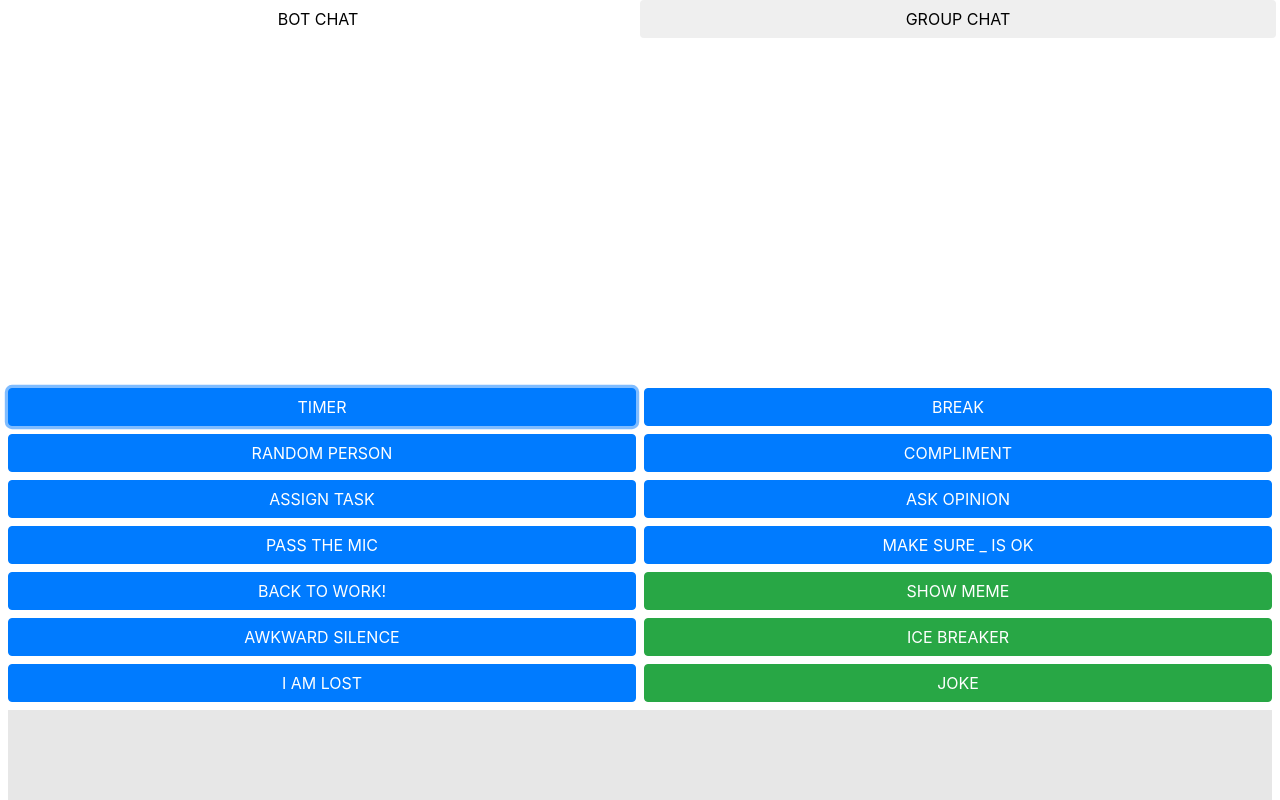
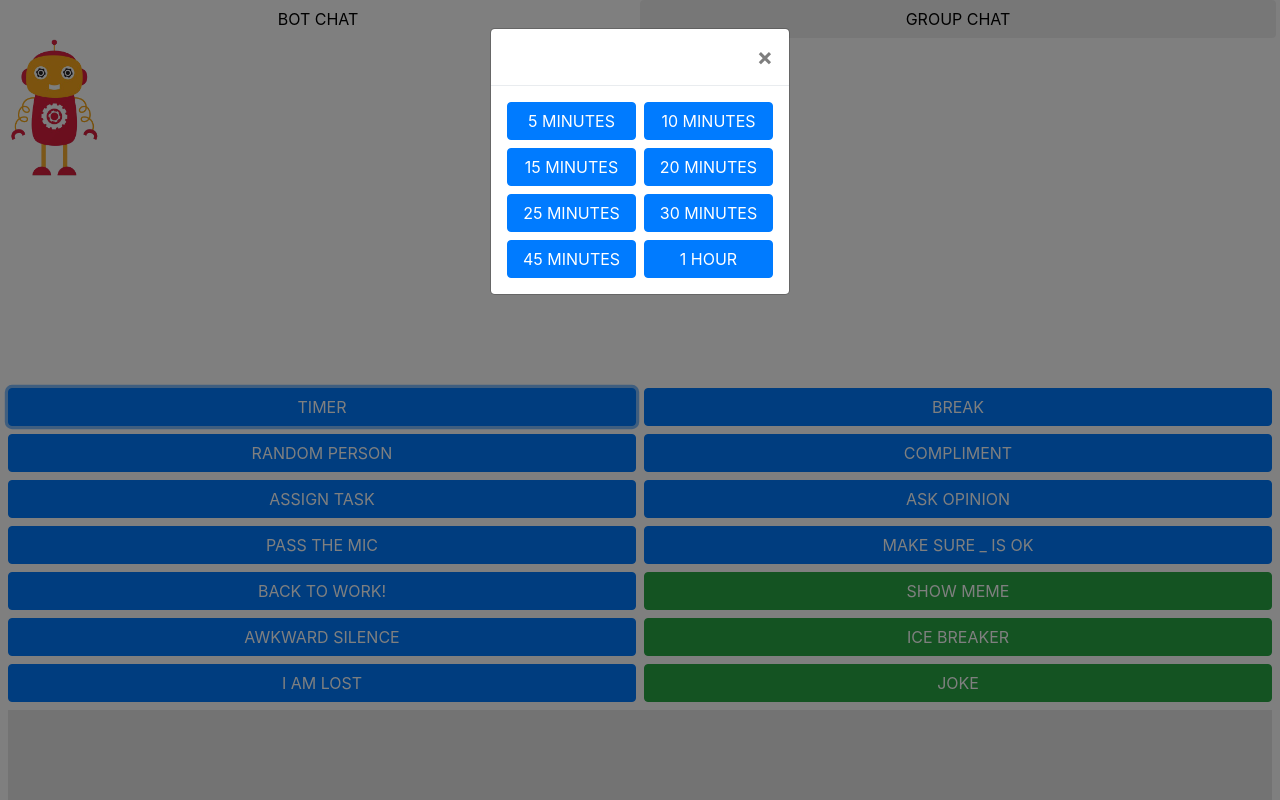
Before and after one commit to bruhnth17/zoom-bot-prototype, a website: page index.html in a window 1280 px wide. Both pictures are taken after a click on the button "TIMER". Drawn offline with nearby package versions, Linux system fonts and the light colour scheme; no server answers.

Commit message:
Bot image and Timer modal

```diff
--- a/index.html
+++ b/index.html
@@ -2,29 +2,39 @@
 <html>
 <head>
     <title>Zoom Bot</title>
+    <meta charset="utf-8">
+    <meta name="viewport" content="width=device-width, initial-scale=1">
     <script src="/socket.io/socket.io.js"></script>
     <script src="client.js"></script>
     <link href="style.css" rel="stylesheet">
     <link rel="stylesheet" href="https://maxcdn.bootstrapcdn.com/bootstrap/4.0.0/css/bootstrap.min.css"
           integrity="sha384-Gn5384xqQ1aoWXA+058RXPxPg6fy4IWvTNh0E263XmFcJlSAwiGgFAW/dAiS6JXm" crossorigin="anonymous">
+
+    <script src="https://ajax.googleapis.com/ajax/libs/jquery/3.5.1/jquery.min.js"></script>
+    <script src="https://maxcdn.bootstrapcdn.com/bootstrap/4.0.0/js/bootstrap.min.js"></script>
 </head>
 
 <div class="row">
     <div class="col-6 fix-padding-right ">
-        <button type="button" class="btn btn-block bg-white">BOT CHAT</button>
+        <button class="btn btn-block bg-white">BOT CHAT</button>
     </div>
     <div class="col-6 fix-padding-right">
-        <button type="button" class="btn btn-block">GROUP CHAT</button>
+        <button class="btn btn-block">GROUP CHAT</button>
     </div>
 </div>
+
+<img src="images/bot.png" class="bot-img">
+
 <ul id="list"></ul>
 
+
 <div class="btn-container">
-
     <!--    The buttons-->
     <div class="row">
         <div class="col-6 fix-padding-right">
-            <button id="b1" onclick="timerOnClick()" type="button" class="btn btn-primary btn-block">TIMER</button>
+            <button id="b1" data-toggle="modal" data-target="#myModal" type="button" class="btn btn-primary btn-block">
+                TIMER
+            </button>
             <button id="b2" type="button" class="btn btn-primary btn-block">RANDOM PERSON</button>
             <button id="b3" type="button" class="btn btn-primary btn-block">ASSIGN TASK</button>
             <button id="b4" type="button" class="btn btn-primary btn-block">PASS THE MIC</button>
@@ -51,19 +61,50 @@
         <h6 id="d4" class="hide">Bot interrupts the person that is talking. Someone else has to talk instead</h6>
         <h6 id="d5" class="hide">Bot motivates the group to go back to work!</h6>
         <h6 id="d6" class="hide">Bot breaks the awkward silence with something</h6>
-        <h6 id="d7" class="hide">Bot anonymously says that there is someone who got lost and asks all the group to repeat briefly what has been said</h6>
-        <h6 id="d8" class="hide">Bot asks everyone to vote for a break, each person replies via their individual chat with the bot</h6>
+        <h6 id="d7" class="hide">Bot anonymously says that there is someone who got lost and asks all the group to
+            repeat briefly what has been said</h6>
+        <h6 id="d8" class="hide">Bot asks everyone to vote for a break, each person replies via their individual chat
+            with the bot</h6>
         <h6 id="d9" class="hide">Bot says in the group a compliment for the specified person</h6>
         <h6 id="d10" class="hide">Bot asks the specified person for their opinion</h6>
-        <h6 id="d11" class="hide">Bot sends an anonymous message to the specified person. The reply is sent back to the person who asked the bot</h6>
+        <h6 id="d11" class="hide">Bot sends an anonymous message to the specified person. The reply is sent back to the
+            person who asked the bot</h6>
         <h6 id="d12" class="hide">Bot shows the group a meme</h6>
         <h6 id="d13" class="hide">Bot proposes a short ice breaker activity</h6>
         <h6 id="d14" class="hide">Bot tells the group a joke</h6>
     </div>
 </div>
 
+<!--    MODALS-->
+<!-- TIMER MODAL -->
+<div class="modal fade" id="myModal" role="dialog">
+    <div class="modal-dialog modal-sm">
+        <!-- Modal content-->
+        <div class="modal-content">
+            <div class="modal-header">
+                <button type="button" class="close" data-dismiss="modal">&times;</button>
+            </div>
+            <div class="modal-body">
+                <div class="row">
+                    <div class="col-6 fix-padding-right">
+                        <button type="button" class="btn btn-primary btn-block">5 MINUTES</button>
+                        <button type="button" class="btn btn-primary btn-block">15 MINUTES</button>
+                        <button type="button" class="btn btn-primary btn-block">25 MINUTES</button>
+                        <button type="button" class="btn btn-primary btn-block">45 MINUTES</button>
+                    </div>
+                    <div class="col-6 fix-padding-left">
+                        <button type="button" class="btn btn-primary btn-block">10 MINUTES</button>
+                        <button type="button" class="btn btn-primary btn-block">20 MINUTES</button>
+                        <button type="button" class="btn btn-primary btn-block">30 MINUTES</button>
+                        <button type="button" class="btn btn-primary btn-block">1 HOUR</button>
+                    </div>
+                </div>
+            </div>
+        </div>
+    </div>
+</div>
+
 <!--    Show description of each function when you hover a button   -->
-<script src="https://ajax.googleapis.com/ajax/libs/jquery/3.5.1/jquery.min.js"></script>
 <script>
     $("button").hover(
         function () {
--- a/public/style.css
+++ b/public/style.css
@@ -37,3 +37,8 @@ h1 {
 .hide {
     display: none;
 }
+
+.bot-img{
+    width: 100px;
+    padding-left: 10px;
+}
```
Also changed, not shown: public/images/bot.png (added).
